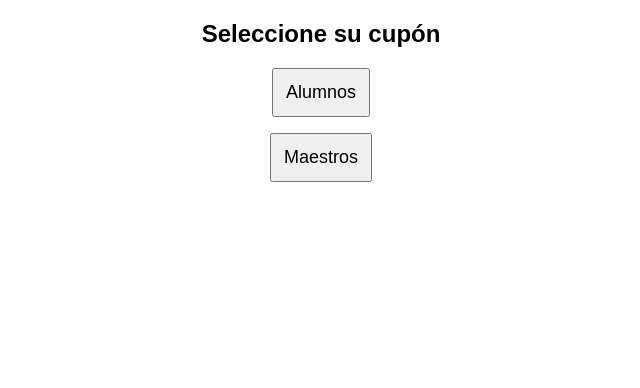
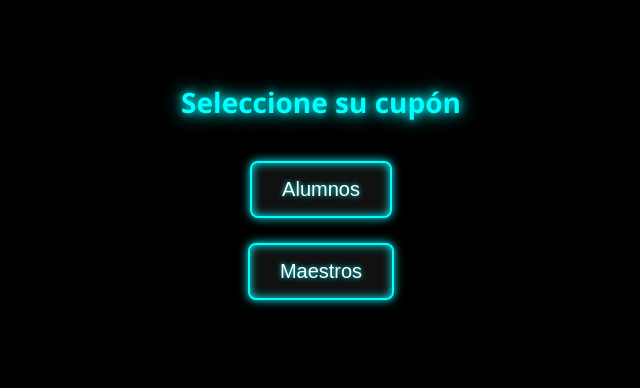
Before and after one commit to laboticadelpueblosistemas-byte/cupones2025, a plain HTML site: page index.html in a window 1280 px wide. Shown: the whole page, without its empty margins (319-959 px from the left). Drawn offline with Linux system fonts and the light colour scheme.

Commit message:
Update index.html

```diff
--- a/index.html
+++ b/index.html
@@ -1,22 +1,70 @@
 <!DOCTYPE html>
-<html>
+<html lang="es">
 <head>
   <meta charset="UTF-8">
   <title>Cupones</title>
+
+  <style>
+    body {
+      background: #000;
+      font-family: 'Segoe UI', Tahoma, sans-serif;
+      text-align: center;
+      margin: 0;
+      padding: 60px 20px;
+      color: #0ff; /* turquesa neón */
+    }
+
+    h2 {
+      font-size: 28px;
+      text-shadow: 0 0 10px #0ff, 0 0 20px #0ff;
+      margin-bottom: 40px;
+    }
+
+    a {
+      text-decoration: none;
+    }
+
+    .btn-neon {
+      display: inline-block;
+      padding: 15px 30px;
+      font-size: 20px;
+      color: #fff;
+      background: #111;
+      border: 2px solid #0ff;
+      border-radius: 8px;
+      cursor: pointer;
+      transition: 0.3s ease-in-out;
+      text-shadow: 0 0 5px #0ff;
+      box-shadow: 0 0 10px #0ff inset, 0 0 10px #0ff;
+    }
+
+    .btn-neon:hover {
+      background: #0ff;
+      color: #000;
+      box-shadow: 0 0 20px #0ff, 0 0 40px #0ff;
+      transform: scale(1.05);
+    }
+
+    p { margin: 25px 0; }
+  </style>
+
 </head>
-<body style="text-align:center; font-family: sans-serif;">
+
+<body>
+
   <h2>Seleccione su cupón</h2>
 
   <p>
     <a href="cupon_estudiante_15112025_tec.jpg" download>
-      <button style="padding:12px; font-size:18px;">Alumnos</button>
+      <button class="btn-neon">Alumnos</button>
     </a>
   </p>
 
   <p>
     <a href="cupon_maestros_15112025_tec.jpg" download>
-      <button style="padding:12px; font-size:18px;">Maestros</button>
+      <button class="btn-neon">Maestros</button>
     </a>
   </p>
+
 </body>
 </html>
```
